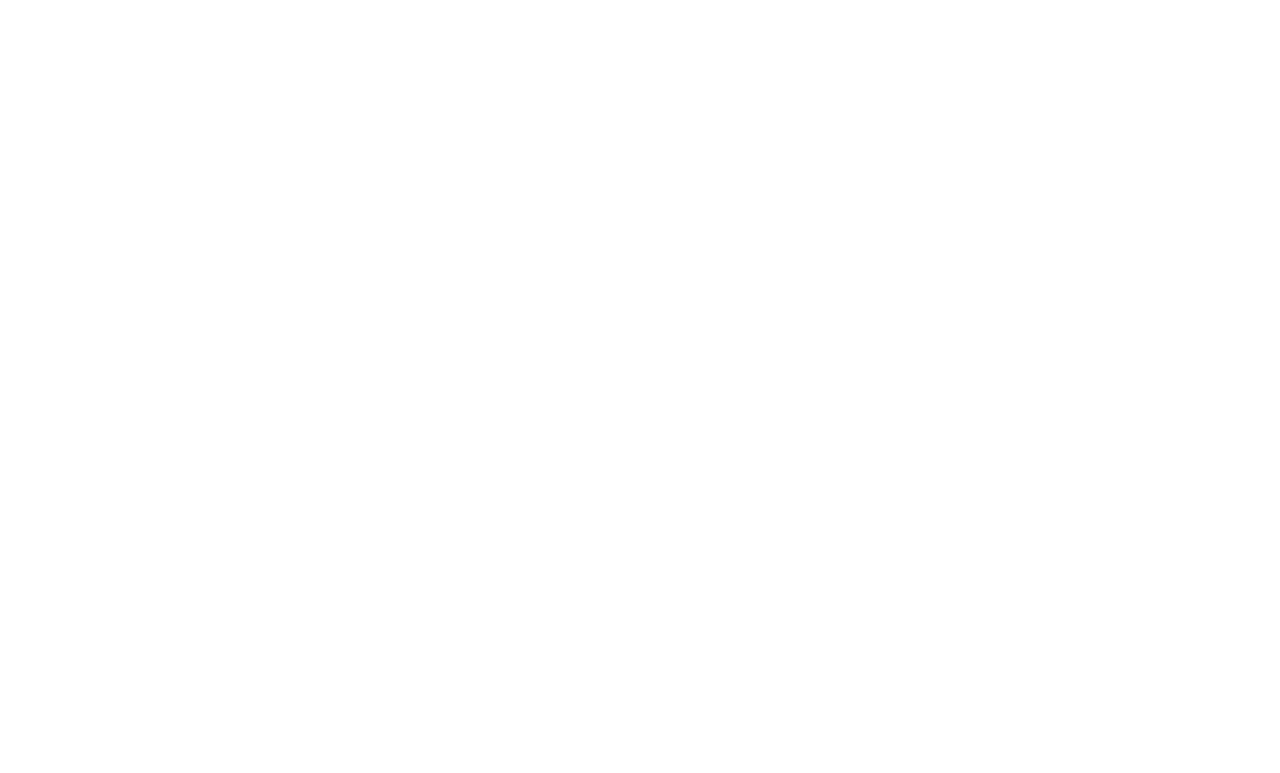
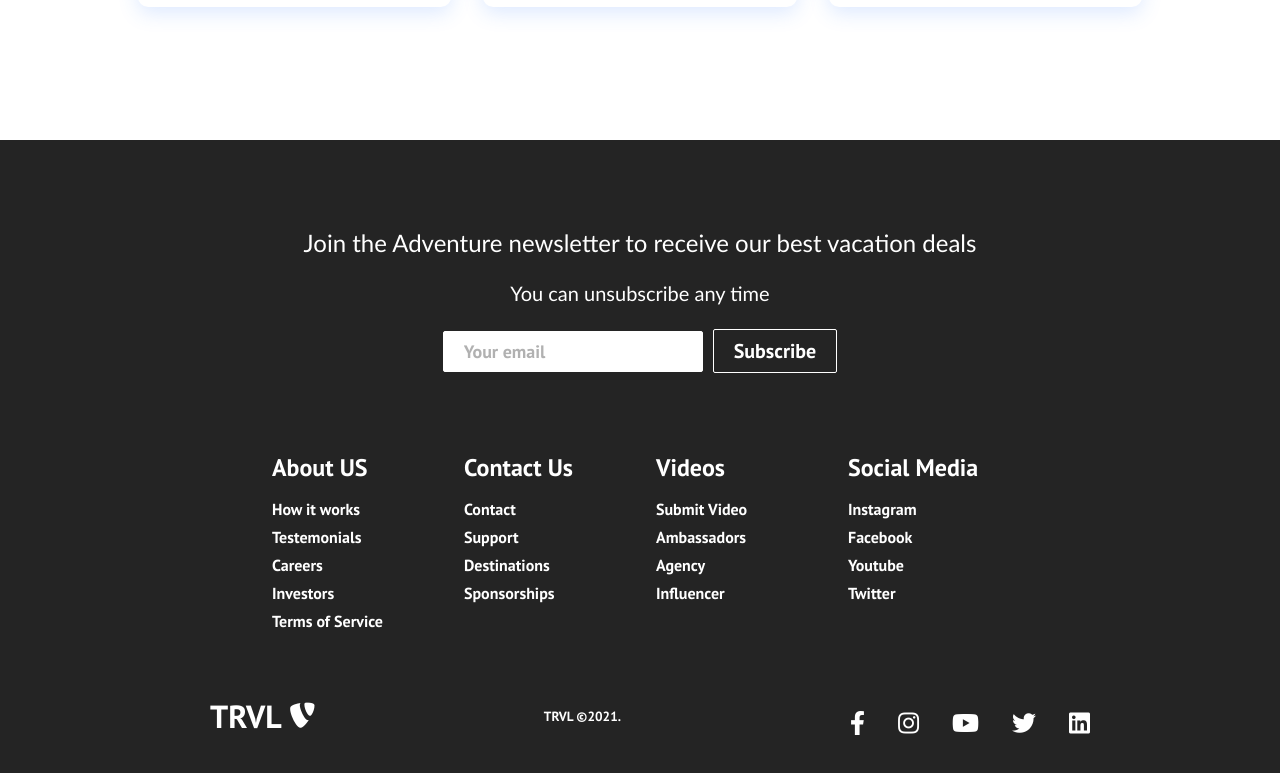
Before and after one commit to anjat99/react-app-example, a React (Create React App) app: page /home in a window 1280 px wide. Shown: the part 1785-2558 px from the top of the page. Before the commit the page ends 800 px from the top, so only its background shows below. Built offline with nearby package versions, Linux system fonts and the light colour scheme.

Commit message:
change path for home page to /home

```diff
--- a/src/App.js
+++ b/src/App.js
@@ -14,7 +14,7 @@ function App() {
       <Router>
         <Navbar />
         <Switch>
-          <Route path="/" exact  component={Home}/>
+          <Route path="/home" exact  component={Home}/>
           <Route path="/services"   component={Services}/>
           <Route path="/products"   component={Products}/>
           <Route path="/sign-up"   component={SignUp}/>
--- a/src/components/Footer.js
+++ b/src/components/Footer.js
@@ -34,31 +34,31 @@ function Footer() {
                             <Link  to='/sign-up'>
                                 How it works
                             </Link>
-                            <Link  to='/'>
+                            <Link  to='/home'>
                                 Testemonials
                             </Link>
-                            <Link  to='/'>
+                            <Link  to='/home'>
                                Careers
                             </Link>
-                            <Link  to='/'>
+                            <Link  to='/home'>
                                 Investors
                             </Link>
-                            <Link  to='/'>
+                            <Link  to='/home'>
                                 Terms of Service
                             </Link>
                     </div>
                     <div class='footer-link-items'>
                         <h2>Contact Us</h2>
-                            <Link to='/'>
+                            <Link to='/home'>
                                 Contact
                             </Link>
-                            <Link to='/'>
+                            <Link to='/home'>
                                 Support
                             </Link>
-                            <Link to='/'>
+                            <Link to='/home'>
                                 Destinations
                             </Link>
-                            <Link to='/'>
+                            <Link to='/home'>
                                 Sponsorships
                             </Link>
                     </div>
@@ -66,31 +66,31 @@ function Footer() {
                 <div className='footer-link-wrapper'>
                     <div class='footer-link-items'>
                         <h2>Videos</h2>
-                            <Link to='/'>
+                            <Link to='/home'>
                                 Submit Video
                             </Link>
-                            <Link to='/'>
+                            <Link to='/home'>
                                 Ambassadors
                             </Link>
-                            <Link to='/'>
+                            <Link to='/home'>
                                 Agency
                             </Link>
-                            <Link to='/'>
+                            <Link to='/home'>
                                 Influencer
                             </Link>
                     </div>
                     <div class='footer-link-items'>
                         <h2>Social Media</h2>
-                            <Link to='/'>
+                            <Link to='/home'>
                                 Instagram
                             </Link>
-                            <Link to='/'>
+                            <Link to='/home'>
                                 Facebook
                             </Link>
-                            <Link to='/'>
+                            <Link to='/home'>
                                 Youtube
                             </Link>
-                            <Link to='/'>
+                            <Link to='/home'>
                                 Twitter
                             </Link>
                     </div>
@@ -99,7 +99,7 @@ function Footer() {
             <section className="social-media">
                 <div className="social-media-wrap">
                     <div className="footer-logo">
-                        <Link to="/" className="social-logo">
+                        <Link to="/home" className="social-logo">
                             TRVL <i className="fab fa-typo3"> </i>
                         </Link>
                     </div>
@@ -109,7 +109,7 @@ function Footer() {
                     <div className="social-icons">
                         <Link
                             className="social-icon-link facebook"
-                            to="/"
+                            to="/home"
                             target="_blank"
                             aria-label="Facebook"
                         >
@@ -118,7 +118,7 @@ function Footer() {
                         </Link>
                         <Link
                             className="social-icon-link instagram"
-                            to="/"
+                            to="/home"
                             target="_blank"
                             aria-label="Instagram"
                         >
@@ -127,7 +127,7 @@ function Footer() {
                         </Link>
                         <Link
                             class='social-icon-link youtube'
-                            to='/'
+                            to='/home'
                             target='_blank'
                             aria-label='Youtube'
                         >
@@ -135,7 +135,7 @@ function Footer() {
                         </Link>
                         <Link
                             class='social-icon-link twitter'
-                            to='/'
+                            to='/home'
                             target='_blank'
                             aria-label='Twitter'
                         >
@@ -143,7 +143,7 @@ function Footer() {
                         </Link>
                         <Link
                             class='social-icon-link twitter'
-                            to='/'
+                            to='/home'
                             target='_blank'
                             aria-label='LinkedIn'
                         >
--- a/src/components/Navbar.js
+++ b/src/components/Navbar.js
@@ -30,7 +30,7 @@ function Navbar() {
         <>
             <nav className="navbar">
                 <div className="navbar-container">
-                    <Link to="/" className="navbar-logo" onClick={closeMobileMenu}>
+                    <Link to="/home" className="navbar-logo" onClick={closeMobileMenu}>
                         TRVL <i className="fab fa-typo3"/>
                     </Link>
                     <div className="menu-icon" onClick={handleClick}>
@@ -38,7 +38,7 @@ function Navbar() {
                     </div>
                     <ul className={click ? 'nav-menu active' : 'nav-menu'}>
                         <li className="nav-item">
-                            <Link to="/" className="nav-links" onClick={closeMobileMenu}>
+                            <Link to="/home" className="nav-links" onClick={closeMobileMenu}>
                             Home
                             </Link>
                         </li>
```
